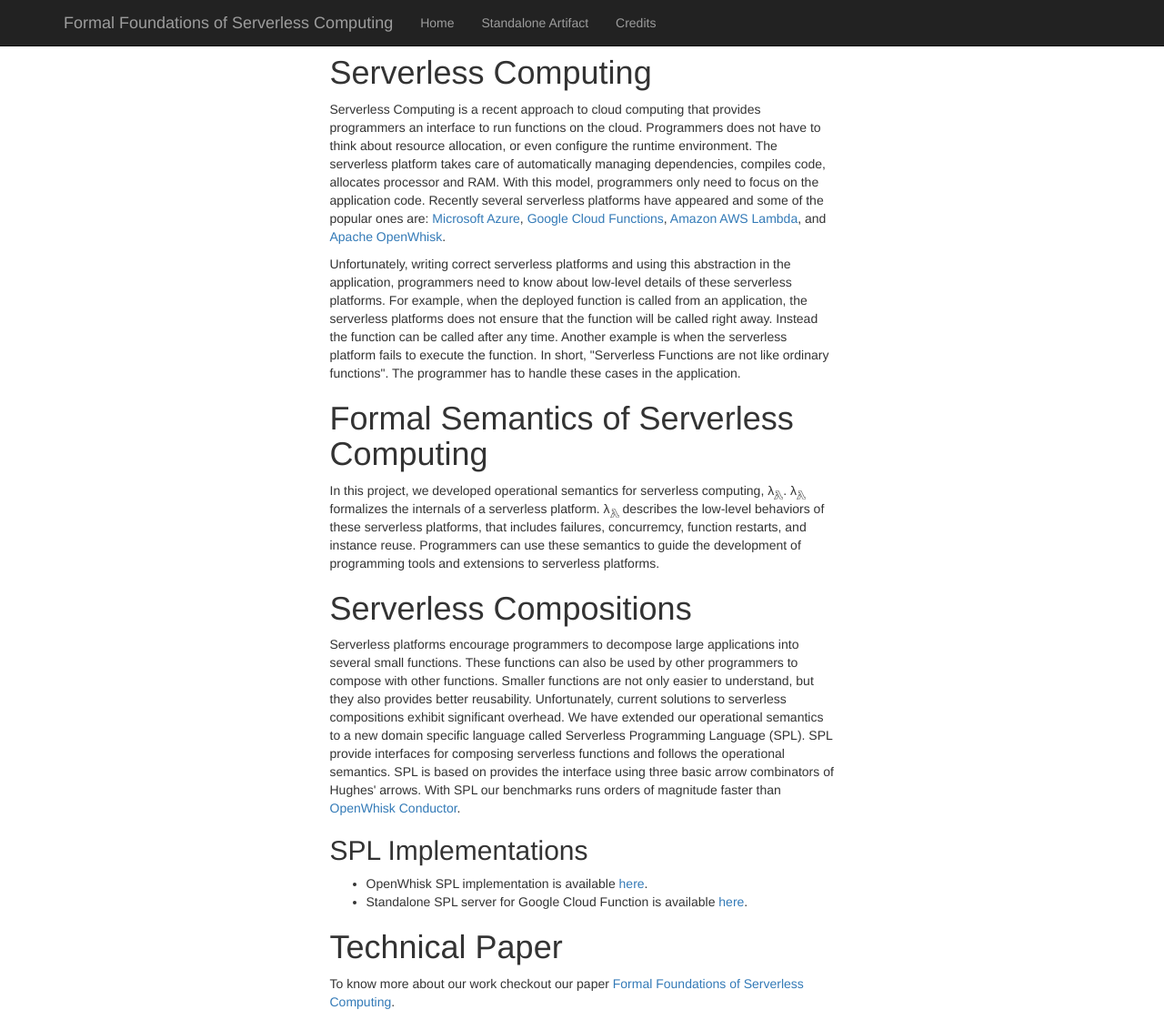
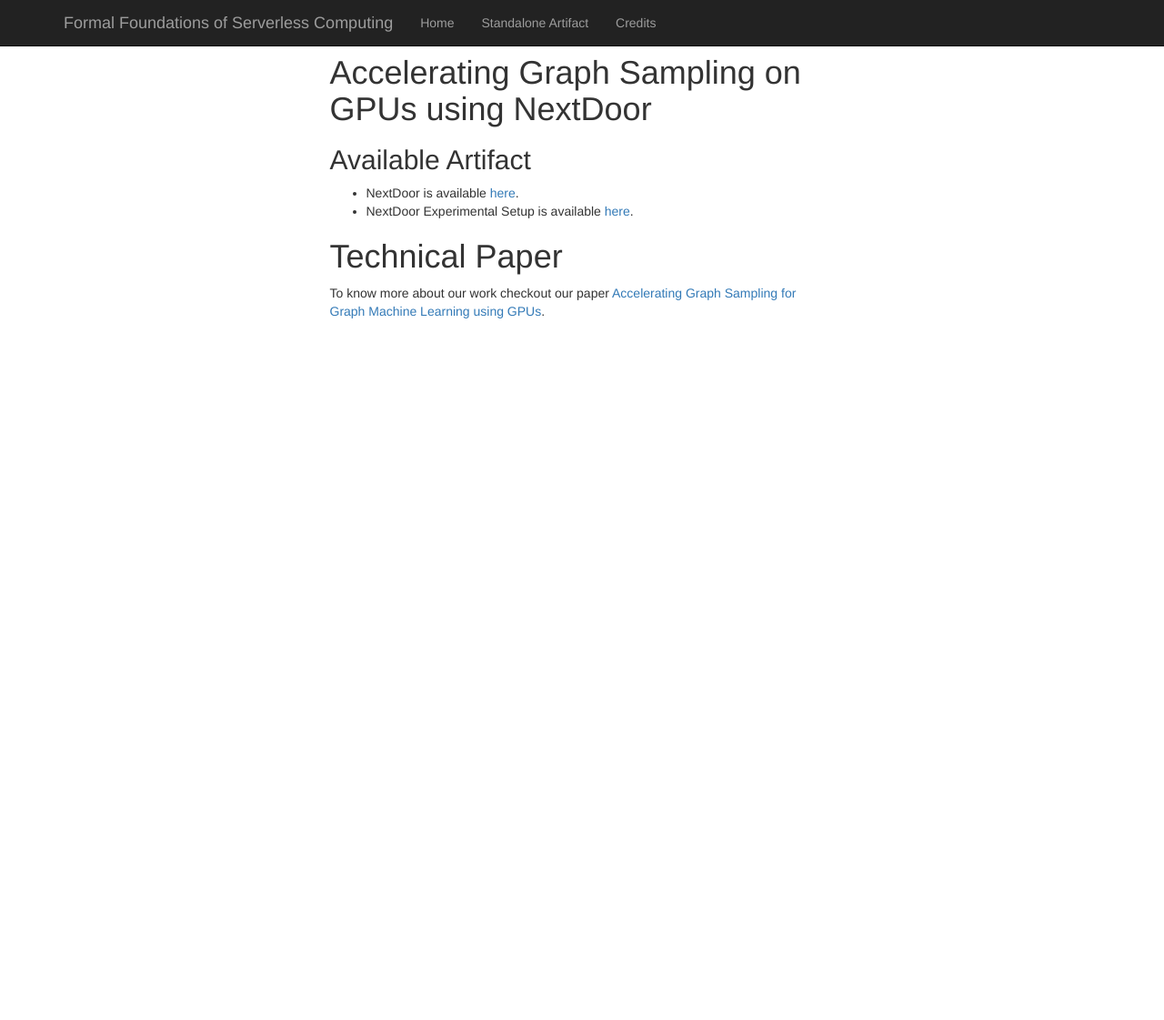
Before and after one commit to plasma-umass/nextdoor-eurosys21, a Jekyll site: the page built from home/index.html, in a window 1280 px wide and 1121 px high. Shown: the whole window at 91% size. Built offline with Jekyll 4.4.1, drawn with Linux system fonts in a browser that asks for light colours; nearby versions of some CDN libraries.

Commit message:
some cleanup

```diff
--- a/home/index.html
+++ b/home/index.html
@@ -5,46 +5,30 @@ layout: default
 <div class="row">
 <div class="col-md-6 col-md-offset-3">
 
-<h1>Serverless Computing</h1>
+<h1>Accelerating Graph Sampling on GPUs using NextDoor</h1>
 
-<p>Serverless Computing
-  is a recent approach to cloud computing that provides programmers an
-  interface to run functions on the cloud. Programmers does not have to think
-  about resource allocation, or even configure the runtime environment.
-  The serverless platform takes care of automatically managing dependencies,
-  compiles code, allocates processor and RAM. With this model, programmers only
-  need to focus on the application code. Recently several serverless platforms
-  have appeared and some of the popular ones are: <a href="https://azure.microsoft.com/en-us/"> Microsoft Azure</a>, <a href="https://cloud.google.com/functions/"> Google Cloud Functions</a>, <a href="https://aws.amazon.com/lambda/">Amazon AWS Lambda</a>, and <a href ="https://openwhisk.apache.org/"> Apache OpenWhisk</a>.
+<p>
 </p>
 
-<p>Unfortunately, writing correct serverless platforms and using this abstraction
-  in the application, programmers need to know about low-level details of these
-  serverless platforms. For example, when the deployed function is called from an application, the serverless platforms does not ensure that the function will be called right away. Instead the function can be called after any time. Another example is when the serverless platform fails to execute the function. In short, "Serverless Functions are not like ordinary functions". The programmer has to handle these cases in the application. </p>
+<p> </p>
 
-<h1>Formal Semantics of Serverless Computing</h1>
+<h1></h1>
 
-<p>In this project, we developed operational semantics for serverless computing, &lambda;<sub><img src="../aws-lambda-logo.svg" width=10 height=10></sub>. &lambda;<sub><img src="../aws-lambda-logo.svg" width=10 height=10></sub> formalizes the internals of a serverless platform.
-  &lambda;<sub><img src="../aws-lambda-logo.svg" width=10 height=10></sub> describes the low-level behaviors of these serverless platforms,
-  that includes failures, concurremcy, function restarts, and instance reuse.
-  Programmers can use these semantics to guide the development of programming
-  tools and extensions to serverless platforms.
+<p>
 </p>
 
-<h1>Serverless Compositions</h1>
-Serverless platforms encourage programmers to decompose large applications into several small functions. These functions can also be used by other programmers to compose with other functions.
-Smaller functions are not only easier to understand, but they also provides better reusability.
+<h1></h1>
 
-Unfortunately, current solutions to serverless compositions exhibit significant overhead. We have extended our operational semantics to a new domain specific language called Serverless Programming Language (SPL). SPL provide interfaces for composing serverless functions and follows the operational semantics. SPL is based on provides the interface using three basic arrow combinators of Hughes' arrows. With SPL our benchmarks runs orders of magnitude faster than <a href="https://github.com/apache/openwhisk/blob/master/docs/conductors.md">OpenWhisk Conductor</a>.
-<h2>SPL Implementations</h2>
-  <ul>
-      <li>OpenWhisk SPL implementation is available <a href="https://github.com/plasma-umass/openwhisk">here</a>.</li>
-      <li>Standalone SPL server for Google Cloud Function is available
-          <a href="https://github.com/plasma-umass/spl">here</a>.
+<h2>Available Artifact</h2>
+<ul>
+      <li>NextDoor is available <a href="https://github.com/plasma-umass/nextdoor">here</a>.</li>
+      <li>NextDoor Experimental Setup is available
+          <a href="https://github.com/abhijangda/nextdoor-experiments">here</a>.
       </li>
-  </ul>
+</ul>
 
 <h1>Technical Paper</h1>
-<p>To know more about our work checkout our paper <a href="https://arxiv.org/abs/1902.05870">Formal Foundations of Serverless Computing</a>.</p>
+<p>To know more about our work checkout our paper <a href="https://arxiv.org/pdf/2009.06693.pdf">Accelerating Graph Sampling for Graph Machine Learning using GPUs</a>.</p>
 
 </div>
 </div>
```
